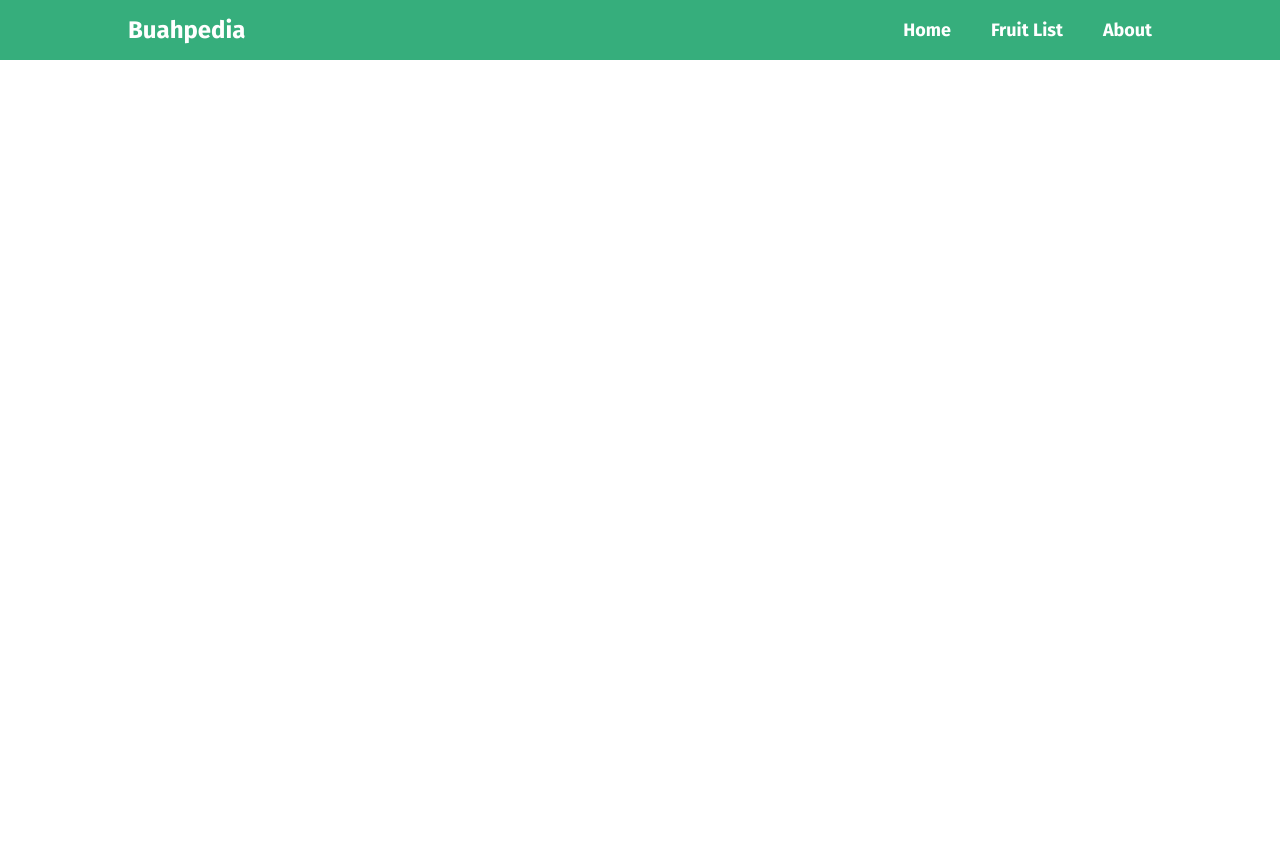
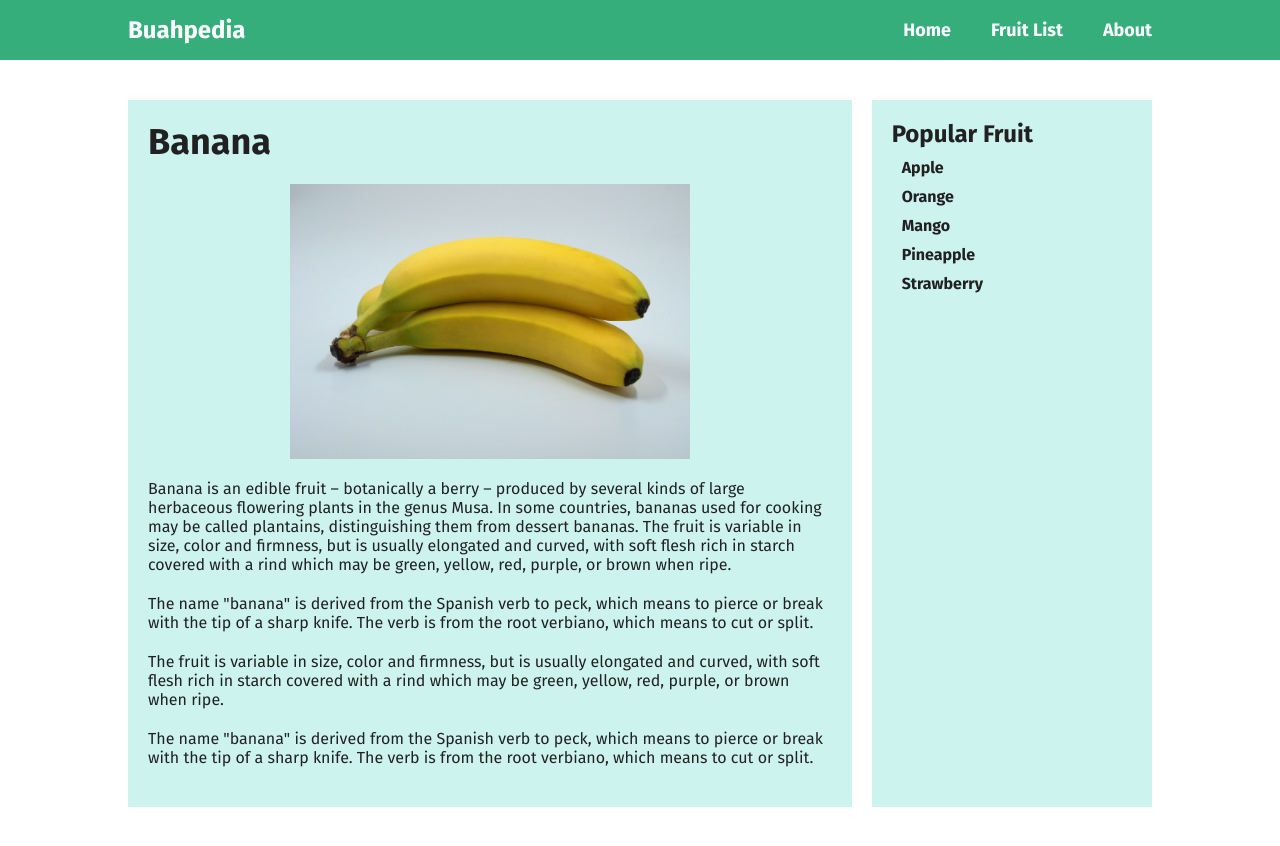
Before and after one commit to BayuDC/Buahpedia, a plain HTML site: page index.html in a window 1280 px wide. Before the commit the page ends 800 px from the top, so only its background shows below. Drawn offline with nearby package versions, Linux system fonts and the light colour scheme.

Commit message:
Create the main section

```diff
--- a/assets/main.css
+++ b/assets/main.css
@@ -20,6 +20,10 @@ button {
 }
 ul {
     list-style: none;
+}
+img {
+    display: block;
+    width: 100%;
 }
 .container {
     max-width: 1024px;
@@ -77,7 +81,41 @@ header.active nav {
     transform: translateX(0);
     opacity: 1;
 }
-
+main {
+    padding: 40px 0;
+}
+main .container {
+    display: flex;
+    flex-direction: column;
+    gap: 20px;
+}
+main .container > * {
+    color: #212121;
+    background: #ccf3ee;
+    padding: 20px;
+}
+main h1 {
+    font-size: 36px;
+}
+main a {
+    color: #212121;
+}
+.content figure {
+    display: flex;
+    justify-content: center;
+}
+.content img {
+    padding: 20px 0;
+    max-width: 400px;
+}
+.content p {
+    padding-bottom: 20px;
+}
+.sidebar li {
+    padding-top: 10px;
+    padding-left: 10px;
+    font-weight: 700;
+}
 @media (min-width: 576px) {
     header {
         padding: 0 30px;
@@ -98,6 +136,10 @@ header.active nav {
     header button {
         display: none;
     }
+
+    main {
+        padding: 40px 30px;
+    }
 }
 @media (min-width: 768px) {
     header {
@@ -106,4 +148,16 @@ header.active nav {
     header li {
         padding-left: 40px;
     }
+    main {
+        padding: 40px;
+    }
+    main .container {
+        flex-direction: row;
+    }
+    .content {
+        width: 100%;
+    }
+    .sidebar {
+        width: 360px;
+    }
 }
--- a/index.html
+++ b/index.html
@@ -32,6 +32,48 @@
             </nav>
         </div>
     </header>
+    <main>
+        <div class="container">
+            <div class="content">
+                <h1>Banana</h1>
+                <article>
+                    <figure>
+                        <img src="assets/img/banana.jpg" alt="banana">
+                    </figure>
+                    <p>
+                        Banana is an edible fruit – botanically a berry – produced by several kinds of large herbaceous
+                        flowering plants in the genus Musa. In some countries, bananas used for cooking may be called
+                        plantains, distinguishing them from dessert bananas. The fruit is variable in size, color and
+                        firmness, but is usually elongated and curved, with soft flesh rich in starch covered with a
+                        rind which may be green, yellow, red, purple, or brown when ripe.
+                    </p>
+                    <p>
+                        The name "banana" is derived from the Spanish verb to peck, which means to pierce or break with
+                        the tip of a sharp knife. The verb is from the root verbiano, which means to cut or split.
+                    </p>
+                    <p>
+                        The fruit is variable in size, color and firmness, but is usually elongated and curved, with
+                        soft flesh rich in starch covered with a rind which may be green, yellow, red, purple, or brown
+                        when ripe.
+                    </p>
+                    <p>
+                        The name "banana" is derived from the Spanish verb to peck, which means to pierce or break with
+                        the tip of a sharp knife. The verb is from the root verbiano, which means to cut or split.
+                    </p>
+                </article>
+            </div>
+            <aside class="sidebar">
+                <h2>Popular Fruit</h2>
+                <ul>
+                    <li><a href="#">Apple</a></li>
+                    <li><a href="#">Orange</a></li>
+                    <li><a href="#">Mango</a></li>
+                    <li><a href="#">Pineapple</a></li>
+                    <li><a href="#">Strawberry</a></li>
+                </ul>
+            </aside>
+        </div>
+    </main>
     <script src="assets/main.js"></script>
 </body>
 
```
Also changed, not shown: assets/img/banana.jpg (added).
